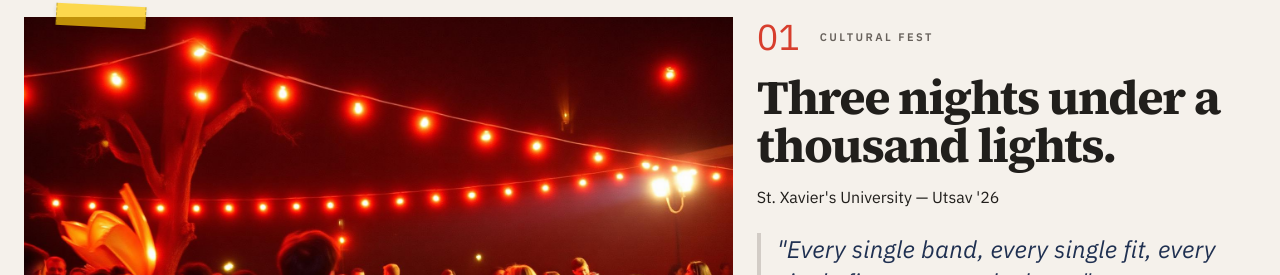
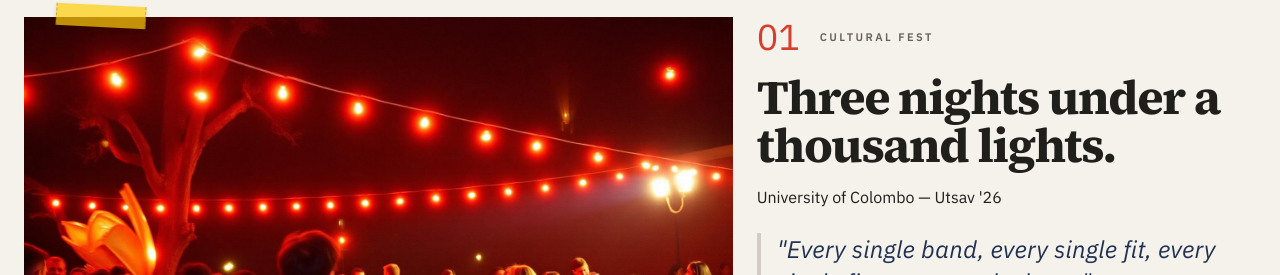
Before and after one commit to MNSBaanu/Focus_Campus, a React (Vite) app: page / in a window 1280 px wide. Shown: the part 1688-1963 px from the top of the page. Built offline with nearby package versions, Linux system fonts and the light colour scheme; the HTML template or start-up script is replaced by a standard one.

Commit message:
Changes
Co-authored-by: MNSBaanu <155656483+MNSBaanu@users.noreply.github.com>

```diff
--- a/src/components/focus/Booking.tsx
+++ b/src/components/focus/Booking.tsx
@@ -41,7 +41,7 @@ const Booking = () => {
                 className="w-full aspect-[4/5] object-cover border-2 border-ink shadow-[8px_8px_0_0_hsl(var(--ink))]"
               />
               <p className="hand text-xl text-ink text-center mt-3">
-                Ashoka U · May '26 · Roll 03
+                UoC · May '26 · Roll 03
               </p>
             </div>
           </div>
--- a/src/components/focus/FeaturedShoots.tsx
+++ b/src/components/focus/FeaturedShoots.tsx
@@ -10,15 +10,15 @@ const feature = {
   n: "01",
   tag: "Cultural Fest",
   title: "Three nights under a thousand lights.",
-  campus: "St. Xavier's University — Utsav '26",
+  campus: "University of Colombo — Utsav '26",
   img: fest,
   quote: "Every single band, every single fit, every single first-year on the lawn.",
 };
 
 const grid = [
-  { n: "02", tag: "Convocation", title: "Cap in the air, four years on the ground.", campus: "Ashoka U — Class of '26", img: conv, tint: "bg-highlight" },
-  { n: "03", tag: "Hackathon", title: "48 hours, one keyboard, two coffees.", campus: "IIT — HackNight", img: hack, tint: "bg-navy text-paper" },
-  { n: "04", tag: "Sports", title: "The student section became the game.", campus: "Inter-Uni Finals '26", img: sports, tint: "bg-stamp text-paper" },
+  { n: "02", tag: "Convocation", title: "Cap in the air, four years on the ground.", campus: "Peradeniya — Class of '26", img: conv, tint: "bg-highlight" },
+  { n: "03", tag: "Hackathon", title: "48 hours, one keyboard, two coffees.", campus: "Moratuwa — HackNight", img: hack, tint: "bg-navy text-paper" },
+  { n: "04", tag: "Sports", title: "The student section became the game.", campus: "Sri Lankan Uni Finals '26", img: sports, tint: "bg-stamp text-paper" },
   { n: "05", tag: "TEDx", title: "A red circle, one small idea, a full house.", campus: "TEDxCampus", img: tedx, tint: "bg-paper border-2 border-ink" },
   { n: "06", tag: "Theatre", title: "Backstage is where the play actually starts.", campus: "Dramsoc — Winter Prod.", img: theatre, tint: "bg-highlight" },
 ];
--- a/src/components/focus/Yearbook.tsx
+++ b/src/components/focus/Yearbook.tsx
@@ -7,21 +7,21 @@ const stories = [
     quote: "The gallery landed Monday 9am. Our club's Instagram had never grown that fast.",
     name: "Ananya Iyer",
     role: "President, Cultural Council",
-    campus: "St. Xavier's University",
+    campus: "University of Colombo",
     img: fest,
   },
   {
     quote: "They photographed our convocation like it was a documentary. My mum cried twice.",
     name: "Rohan Mehta",
     role: "Class of 2026",
-    campus: "Ashoka University",
+    campus: "University of Peradeniya",
     img: conv,
   },
   {
     quote: "Focus makes student events look like the real deal — not another WhatsApp forward.",
     name: "Dr. Priya Raman",
     role: "Faculty Advisor, TEDxCampus",
-    campus: "Christ University",
+    campus: "University of Kelaniya",
     img: tedx,
   },
 ];
@@ -81,7 +81,7 @@ const Yearbook = () => {
         <div className="mt-20 border-y border-paper/20 py-6">
           <div className="flex items-center justify-between flex-wrap gap-6 text-paper/70 text-sm uppercase tracking-[0.22em] font-semibold">
             <span className="text-highlight">Trusted at</span>
-            {["IIT Delhi", "Ashoka", "Christ", "St. Xavier's", "DU", "BITS Pilani", "NLS Bangalore"].map((c) => (
+            {["UoC", "Peradeniya", "Moratuwa", "J'pura", "Sabaragamuwa", "Kelaniya", "Ruhuna"].map((c) => (
               <span key={c}>{c}</span>
             ))}
           </div>
```
